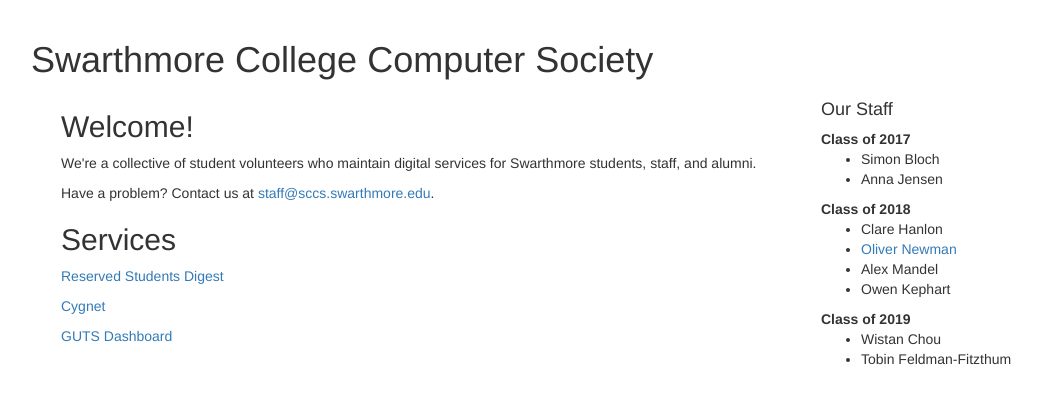
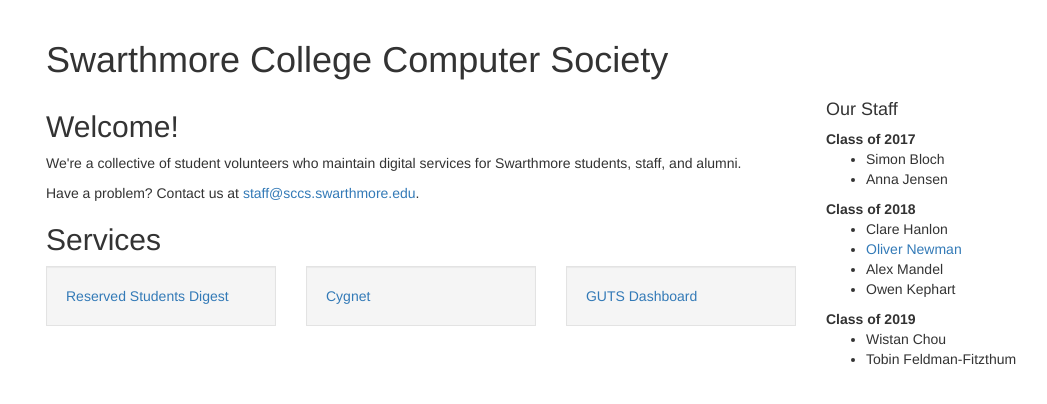
Before and after one commit to swat-sccs/sccs-home, a Django app: page / in a window 1280 px wide. Shown: the part 52-456 px from the top of the page, without its empty margins (24-1071 px from the left). Run offline with Django 3.2, Linux system fonts and the light colour scheme; some libraries are stand-ins or nearby versions.

Commit message:
Put services links in Bootstrap wells

```diff
--- a/templates/home.html
+++ b/templates/home.html
@@ -7,8 +7,11 @@
 {% block content %}
   <div class="container">
     <div class="row">
+      <div class="col-sm-12">
         <h1>Swarthmore College Computer Society</h1>
       </div>
+    </div>
+    <div class="row">
       <div class="col-sm-8">
         <h2>Welcome!</h2>
 
@@ -19,15 +22,31 @@
         <a href="mailto:staff@sccs.swarthmore.edu">staff@sccs.swarthmore.edu</a>.</p>
 
         <h2>Services</h2>
-      <p>
-        <a href="https://rsd.sccs.swarthmore.edu/new/">Reserved Students Digest</a>
-      <p>
-      </p>
-        <a href="https://cygnet.sccs.swarthmore.edu/">Cygnet</a>
-      <p>
-      </p>
-        <a href="https://guts.sccs.swarthmore.edu/dash/">GUTS Dashboard</a>
-      </p>
+        <div class="row">
+          <a href="https://rsd.sccs.swarthmore.edu/new/">
+            <div class="col-sm-4">
+              <div class="well well-small">
+                Reserved Students Digest
+              </div>
+            </div>
+          </a>
+
+          <a href="https://cygnet.sccs.swarthmore.edu/">
+            <div class="col-sm-4">
+              <div class="well well-small">
+                Cygnet
+              </div>
+            </div>
+          </a>
+
+          <a href="https://guts.sccs.swarthmore.edu/dash/">
+            <div class="col-sm-4">
+              <div class="well well-small">
+                GUTS Dashboard
+              </div>
+            </div>
+          </a>
+        </div>
       </div>
 
       <div class="col-sm-4">
@@ -53,7 +72,7 @@
             <li>Wistan Chou</li>
             <li>Tobin Feldman-Fitzthum</li>
         </p>
-
+      </div>
     </div>
   </div>
 {% endblock %}
```
Lines whose indentation alone changed are shown as unchanged.
